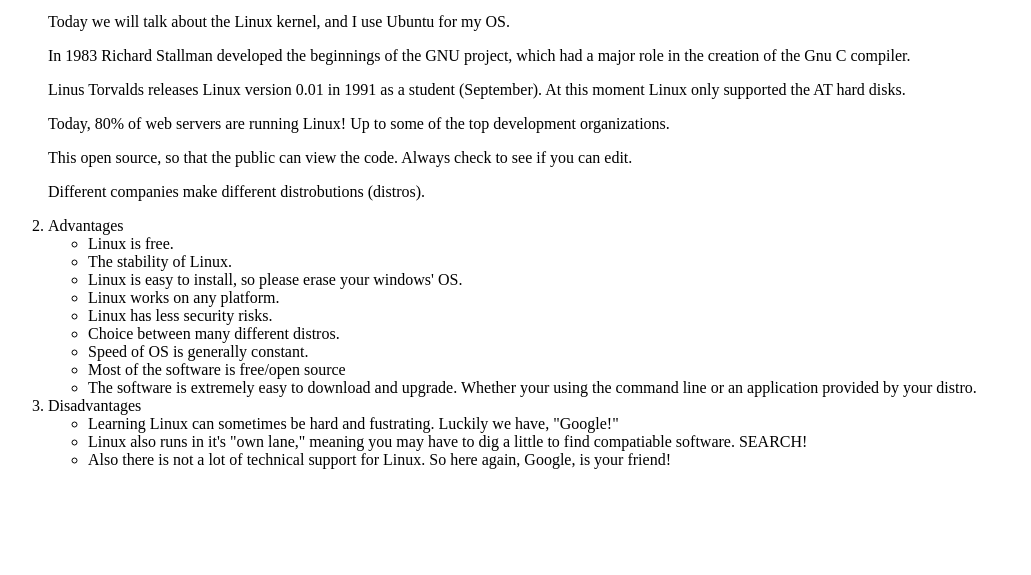
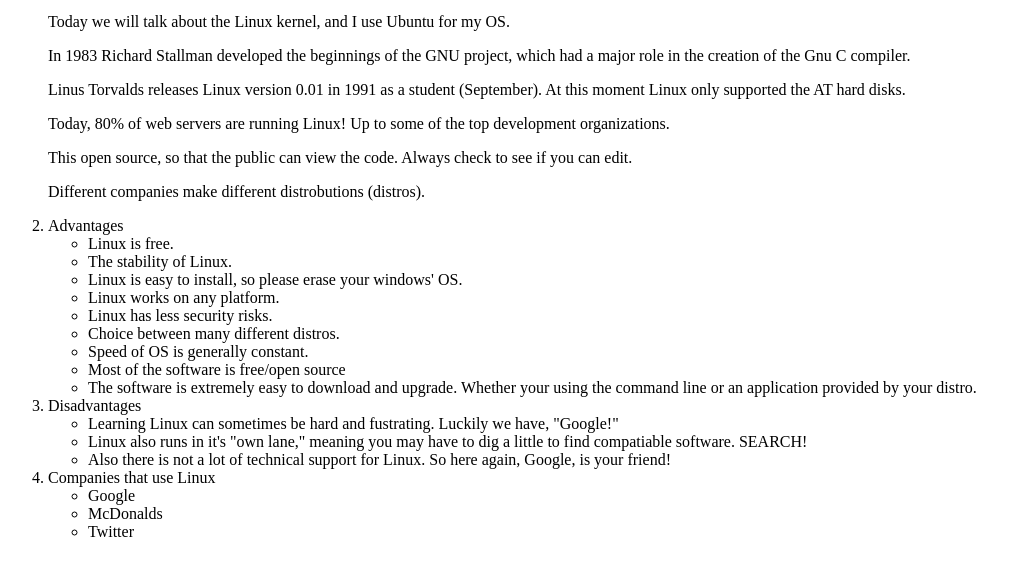
Before and after one commit to varEnigmatic/Monday, a plain HTML site: page Monday/index.html in a window 1280 px wide. Shown: the part 101-676 px from the top of the page, without its empty margins (0-1031 px from the left). Drawn offline with Linux system fonts and the light colour scheme.

Commit message:
Companies
Companies that use Linux!

```diff
--- a/Monday/index.html
+++ b/Monday/index.html
@@ -31,6 +31,13 @@
 				<li>Linux also runs in it's "own lane," meaning you may have to dig a little to find compatiable software. SEARCH!</li>
 				<li>Also there is not a lot of technical support for Linux. So here again, Google, is your friend!</li>
 			</ul>
+		<li>Companies that use Linux</li>
+			<ul>
+				<li>Google</li>
+				<li>McDonalds</li>
+				<li>Twitter</li>
+			</ul>
+
 	</ol>
 </body>
 </html>
```
Lines whose indentation alone changed are shown as unchanged.
